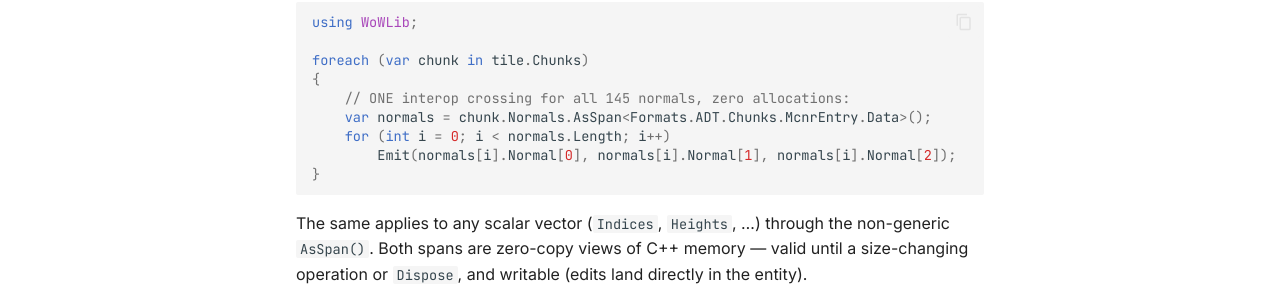
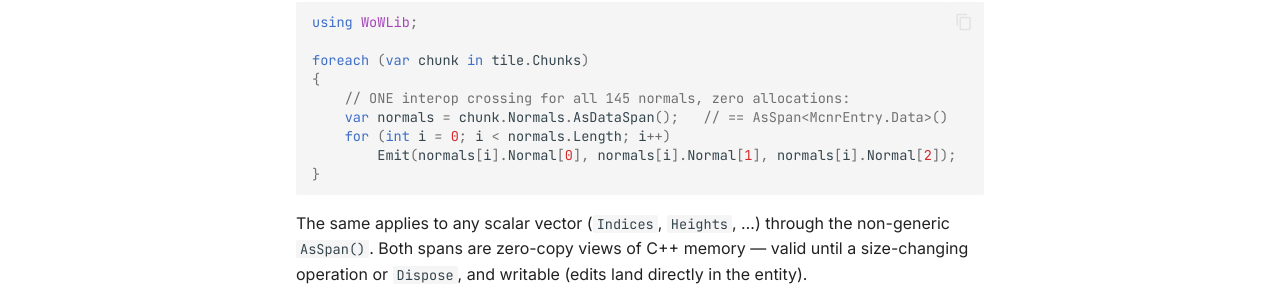
Before and after one commit to skarndev/wowlib, an MkDocs documentation site: the page built from docs/content/guide/maps.md, in a window 1280 px wide and 900 px high, scrolled down 2089 px. Shown: the part 524-824 px from the top of the window. Built offline with MkDocs 1.6.1 and Material for MkDocs 9.7.7, drawn with Linux system fonts in a browser that asks for light colours; comment, search, counter and statistics services are not loaded.

Commit message:
csharp: AsDataSpan() — the mirror span without the type argument
User review of the bulk API: the AsSpan<McnrEntry.Data>() type argument is
a C# limitation (no associated types — Vector<T> cannot spell T.Data as a
return type, and the span's element must be the MIRROR, not the wrapper
class), but the generator knows the pairing — welder-csharp ad87e50 emits
per-element AsDataSpan() extensions, so the guide's hot loop reads

    var normals = chunk.Normals.AsDataSpan();

The wowlib surface also caught the multi-extent dedup upstream (C3Vector
arrays at two extents share one FixedArray<C3Vector> type — extensions now
claim per element). Guide + FamilySurfaceTests use the sugar; pin bumped;
dotnet test 35/35.

Co-Authored-By: Claude Fable 5 <noreply@anthropic.com>

```diff
--- a/docs/content/guide/maps.md
+++ b/docs/content/guide/maps.md
@@ -197,7 +197,7 @@ using WoWLib;
 foreach (var chunk in tile.Chunks)
 {
     // ONE interop crossing for all 145 normals, zero allocations:
-    var normals = chunk.Normals.AsSpan<Formats.ADT.Chunks.McnrEntry.Data>();
+    var normals = chunk.Normals.AsDataSpan();   // == AsSpan<McnrEntry.Data>()
     for (int i = 0; i < normals.Length; i++)
         Emit(normals[i].Normal[0], normals[i].Normal[1], normals[i].Normal[2]);
 }
```
Also changed, not shown: 2 other files.
